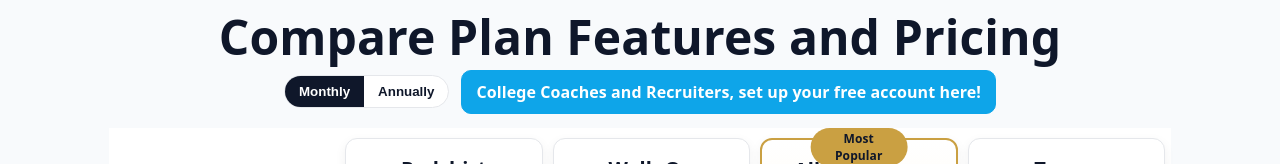
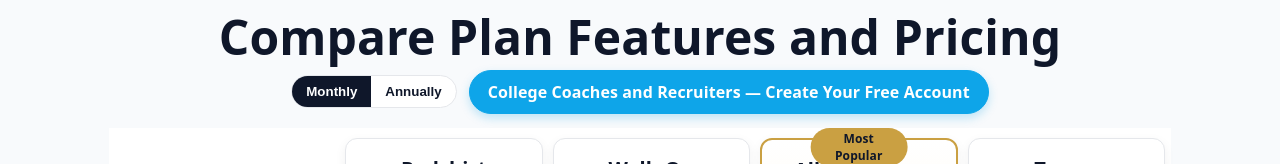
Before and after one commit to mattblittle-create/scoutline-beta, a Next.js app: page /pricing in a window 1280 px wide. Shown: the part 186-350 px from the top of the page. Built offline with nearby package versions, Linux system fonts and the light colour scheme; no server answers.

Commit message:
Improve coach signup CTA styling on pricing page

```diff
--- a/app/pricing/page.tsx
+++ b/app/pricing/page.tsx
@@ -270,15 +270,28 @@ export default function PricingPage() {
           {/* Coaches link stays up top */}
 <Link
   href="/onboarding/coach"
-  className="sl-link-btn"
   style={{
     whiteSpace: "nowrap",
     background: "#0ea5e9",
     color: "#ffffff",
-    borderColor: "#0ea5e9",
+    border: "1px solid #0ea5e9",
+    padding: "10px 18px",
+    borderRadius: 999,
+    fontWeight: 800,
+    textDecoration: "none",
+    boxShadow: "0 4px 10px rgba(14,165,233,0.25)",
+    transition: "transform .15s ease, box-shadow .15s ease",
+  }}
+  onMouseEnter={(e) => {
+    e.currentTarget.style.transform = "translateY(-1px)";
+    e.currentTarget.style.boxShadow = "0 6px 14px rgba(14,165,233,0.35)";
+  }}
+  onMouseLeave={(e) => {
+    e.currentTarget.style.transform = "none";
+    e.currentTarget.style.boxShadow = "0 4px 10px rgba(14,165,233,0.25)";
   }}
 >
-  College Coaches and Recruiters, set up your free account here!
+  College Coaches and Recruiters — Create Your Free Account
 </Link>
 
         </div>
```
